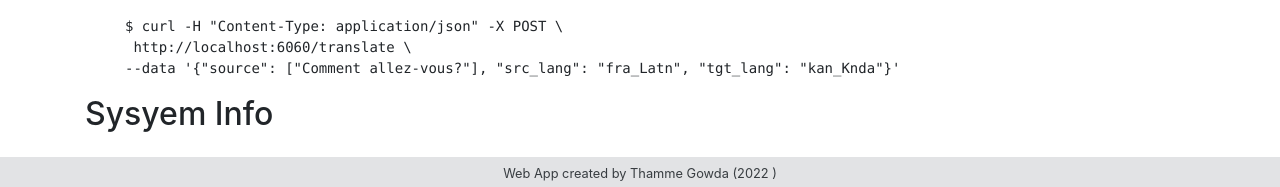
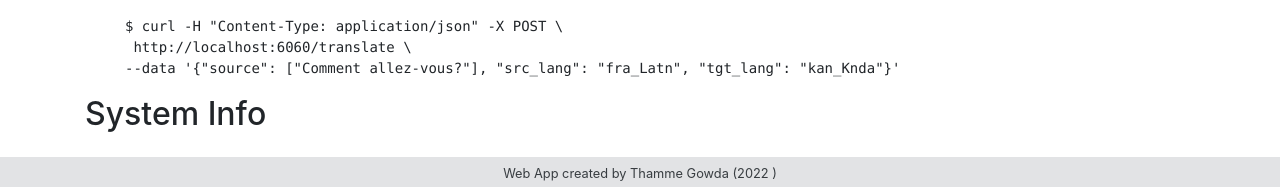
Before and after one commit to thammegowda/nllb-serve, a Flask app: page /about in a window 1280 px wide. Shown: the part 716-903 px from the top of the page. Run offline with Flask 2, Linux system fonts and the light colour scheme; parts of the project's set-up code (start-up, migrations or seed data) failed here and were passed over; some libraries are stand-ins or nearby versions.

Commit message:
Typo fix

```diff
--- a/nllb_serve/templates/about.html
+++ b/nllb_serve/templates/about.html
@@ -65,7 +65,7 @@
 
   </section>
   <section class="container">
-    <h2 id="sysinfo"> Sysyem Info</h2>
+    <h2 id="sysinfo"> System Info</h2>
       <table class="table float-left">
         {% for key, value in sys_info.items() %}
         <tr>
```
